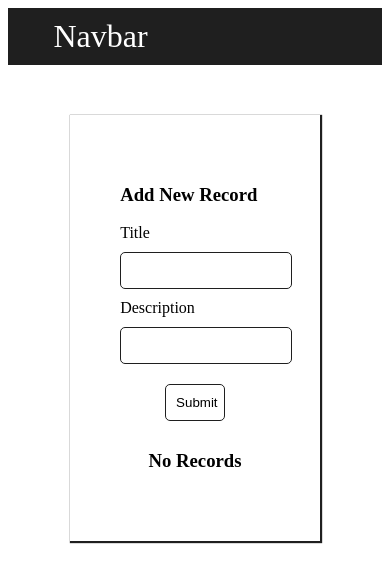
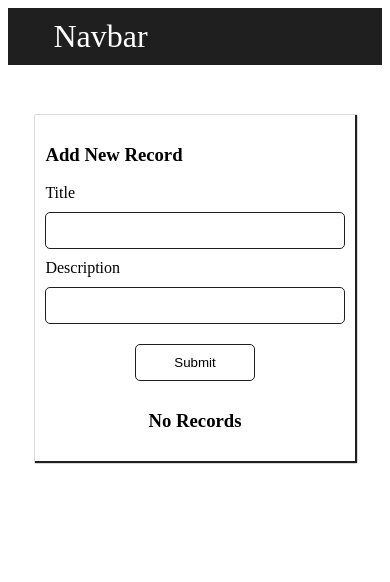
Before and after one commit to shz-code/byte-records, a React (Create React App) app: page / in a window 390 px wide. Shown: the top 582 px of the page. Built offline with nearby package versions, Linux system fonts and the light colour scheme; the HTML template or start-up script is replaced by a standard one.

Commit message:
v2.0(Responsive Style)

```diff
--- a/src/assests/css/App.css
+++ b/src/assests/css/App.css
@@ -45,6 +45,10 @@ input{
   border-radius: 5px;
   margin: 10px 0;
   border: 1px solid #1f1f1f;
+}
+
+#title,#desc{
+  width: auto;
 }
 
 /* .todos_container .row{
@@ -95,3 +99,18 @@ input{
 .btn_container .btn{
   margin: 10px 0;
 }
+
+@media (max-width: 768px) {
+  .todos_container{
+    width: 80%;
+  }
+}
+
+@media (max-width: 500px) {
+  .container{
+    width: 100%;
+  }
+  .todos_container{
+    padding: 10px;
+  }
+}
```
